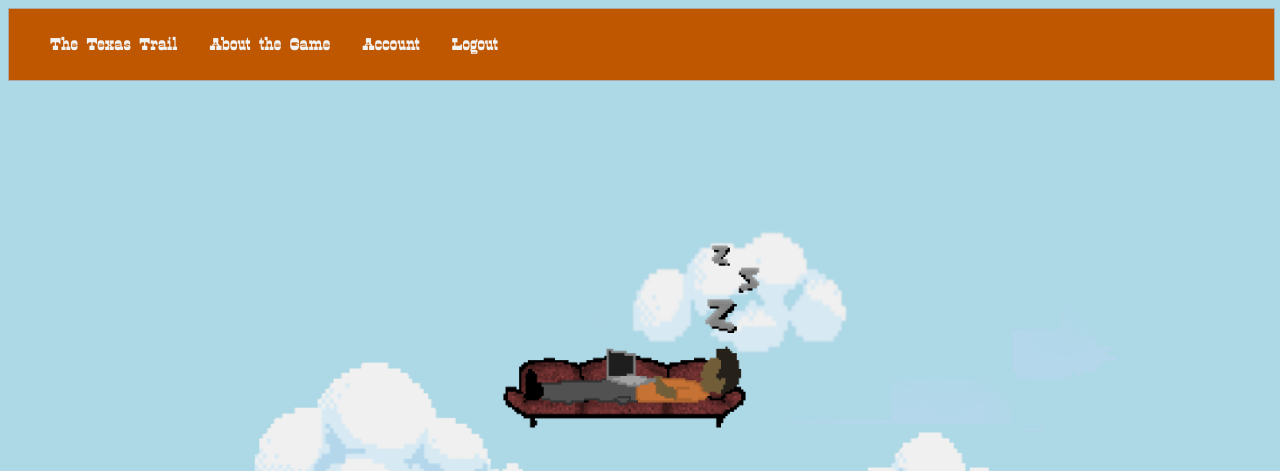
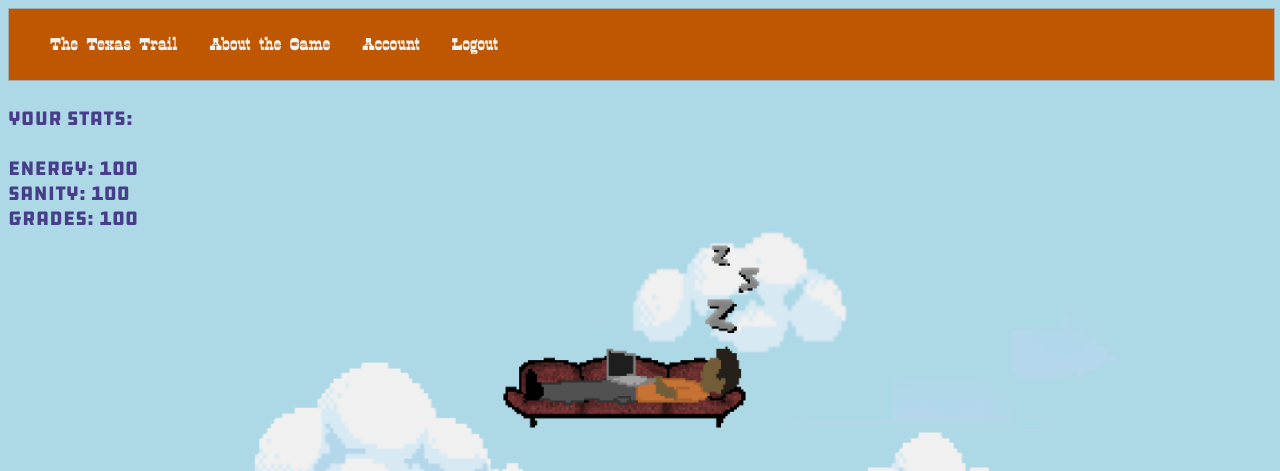
Before and after one commit to jorgerivero3/project-1, a Flask app: page /game in a window 1280 px wide. Shown: the top 471 px of the page. Run offline with Flask 2, Linux system fonts and the light colour scheme; a user stored in the database is signed in.

Commit message:
added stats to game page

```diff
--- a/Application/templates/UTtrailGame.html
+++ b/Application/templates/UTtrailGame.html
@@ -3,7 +3,7 @@
 
 <body id="game">
 <!-- <img id="imagePlaceholder" src="{{url_for('static', filename='netflix.png')}}" alt=""> -->
-
+	<p style="position: absolute; float: left;"><br>Your stats: <br> <br> Energy: {{current_user.energy}}<br>Sanity: {{current_user.sanity}}<br>Grades: {{current_user.grades}}</p>
 	<!-- <img src="static/{{ art }}" alt="image.png" width="350" height="350" /> -->
 	<p style="text-align:center;"><img src="{{url_for('static', filename=art)}}" alt="image.png" align="middle" height="350" /></p>
 	<br><br>
```
